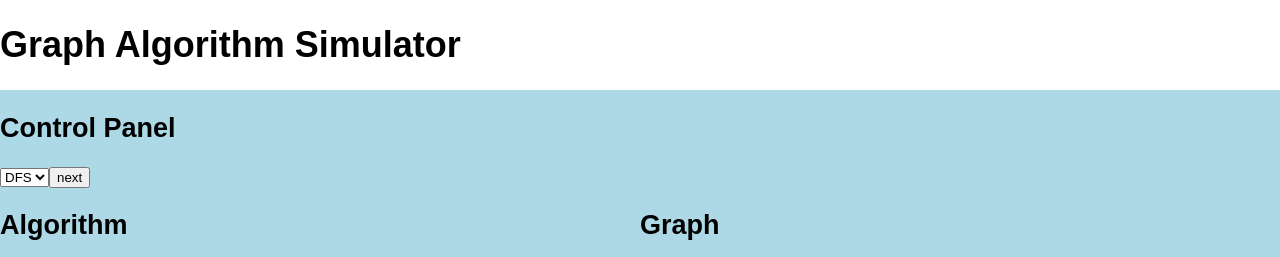
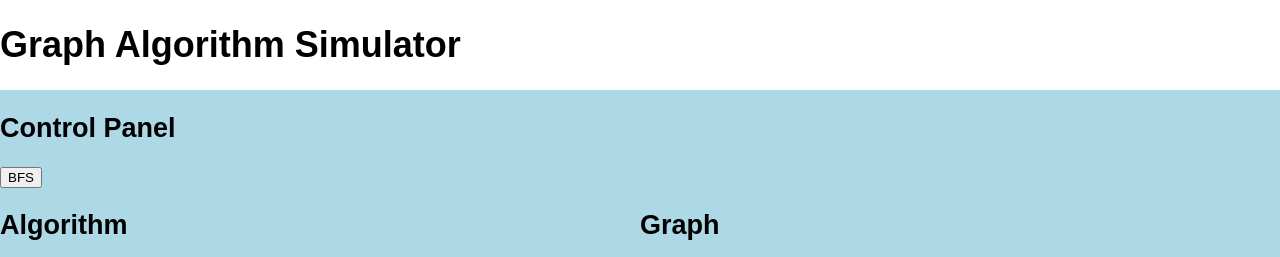
Before and after one commit to johannesheinz/graph-algorithm-simulator, a React (Create React App) app: page / in a window 1280 px wide. Shown: the top 257 px of the page. Built offline with nearby package versions, Linux system fonts and the light colour scheme.

Commit message:
Implemented BFS

```diff
--- a/src/App.js
+++ b/src/App.js
@@ -1,8 +1,35 @@
 import React, { Component } from 'react';
-import logo from './logo.svg';
 import './App.css';
 
 class App extends Component {
+
+  bfs() {
+    var nodes = ['a', 'b', 'c']
+    var neighbors = {};
+    neighbors['a'] = ['b', 'c'];
+    neighbors['b'] = ['c'];
+    neighbors['c'] = ['b']
+    var d = {}
+    d['a'] = 0;
+    var Q = ['a'];
+
+    while (Q.length !== 0) {
+      var currentNode = Q[0];
+      if (neighbors[currentNode].length !== 0) {
+        var neighbor = neighbors[currentNode][0];
+        if (d[neighbor] === undefined) {
+          d[neighbor] = d[currentNode] + 1;
+          Q.push(neighbor);
+        } else {
+          neighbors[currentNode].splice(0,1);
+        }
+      } else {
+        Q.splice(0, 1);
+      }
+    }
+
+    console.log(d);
+  }
 
   render() {
     return (
@@ -12,11 +39,9 @@ class App extends Component {
           <div className="overview-item flex-item--full">
             <h2>Control Panel</h2>
             <div>
-              <select>
-                <option>DFS</option>
-                <option>BFS</option>
-              </select>
-              <input type="button" value="next" />
+              <button onClick={this.bfs}>
+                BFS
+              </button>
             </div>
           </div>
           <div className="overview-item flex-item--half">
```
